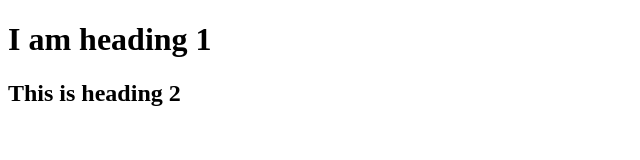
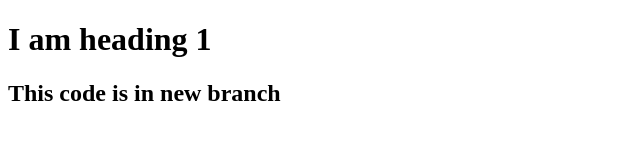
Before and after one commit to AkshatBhatt11/bootcamp_testing, a plain HTML site: page index.html in a window 1280 px wide. Shown: the whole page, without its empty margins (0-640 px from the left). Drawn offline with Linux system fonts and the light colour scheme.

Commit message:
change in new branch

```diff
--- a/index.html
+++ b/index.html
@@ -10,7 +10,7 @@
         I am heading 1
     </h1>
     <h2>
-        This is heading 2
+        This code is in new branch
     </h2>
 </body>
 </html>
```
